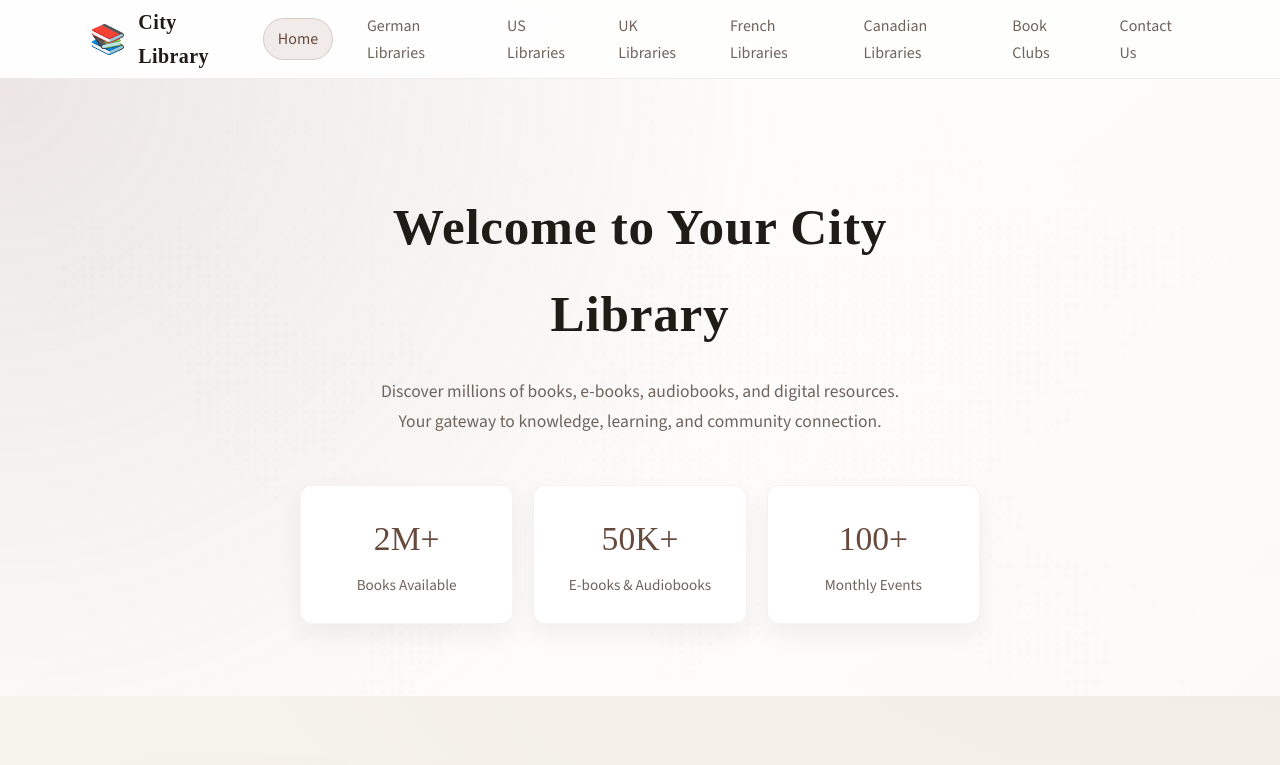
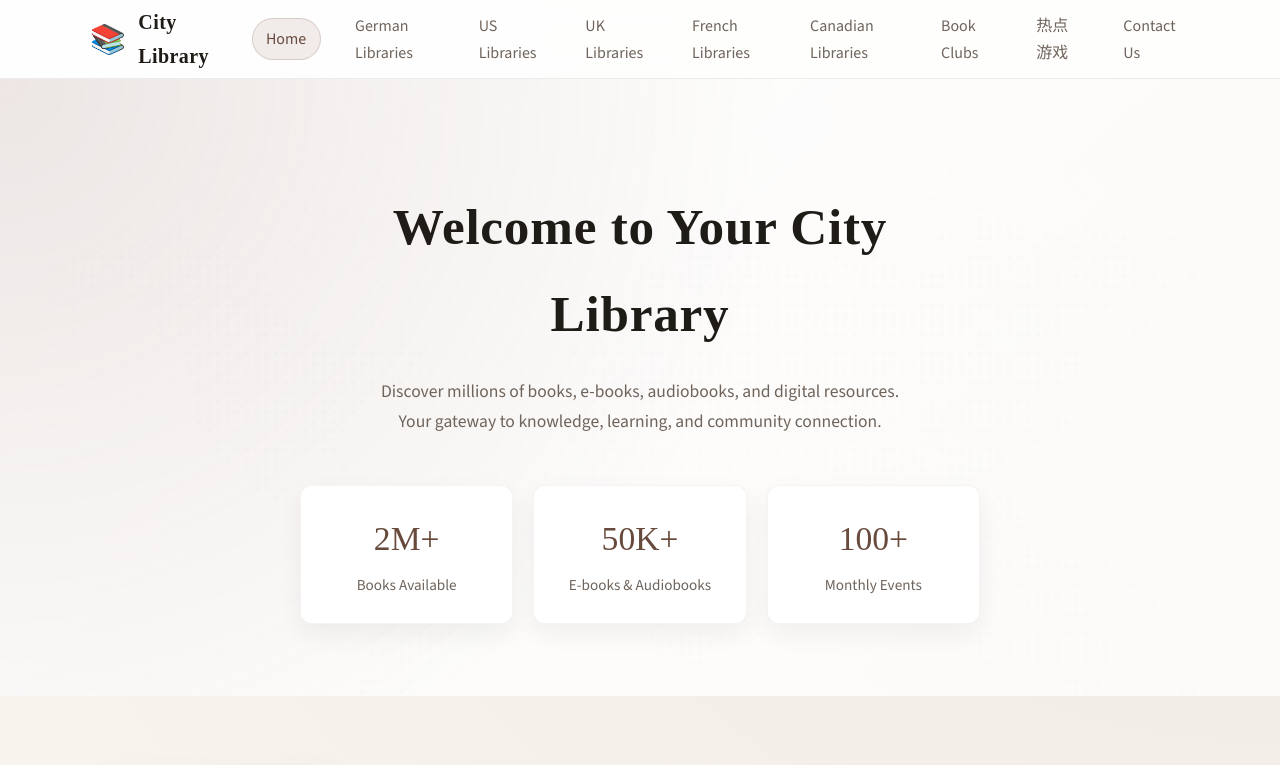
Before and after one commit to youxunzhang/citylibrary.online, a plain HTML site: page index.html in a window 1280 px wide. Shown: the top 765 px of the page. Drawn offline with nearby package versions, Linux system fonts and the light colour scheme.

Commit message:
Add Hotspot Game link to homepage navigation

```diff
--- a/index.html
+++ b/index.html
@@ -40,6 +40,7 @@
         <li class="nav-item"><a href="france.html" class="nav-link">French Libraries</a></li>
         <li class="nav-item"><a href="canada.html" class="nav-link">Canadian Libraries</a></li>
         <li class="nav-item"><a href="bookclubs.html" class="nav-link">Book Clubs</a></li>
+        <li class="nav-item"><a href="https://hotspotgame.online/" class="nav-link" target="_blank" rel="noopener noreferrer">热点游戏</a></li>
         <li class="nav-item"><a href="#contact" class="nav-link">Contact Us</a></li>
       </ul>
     </div>
```
